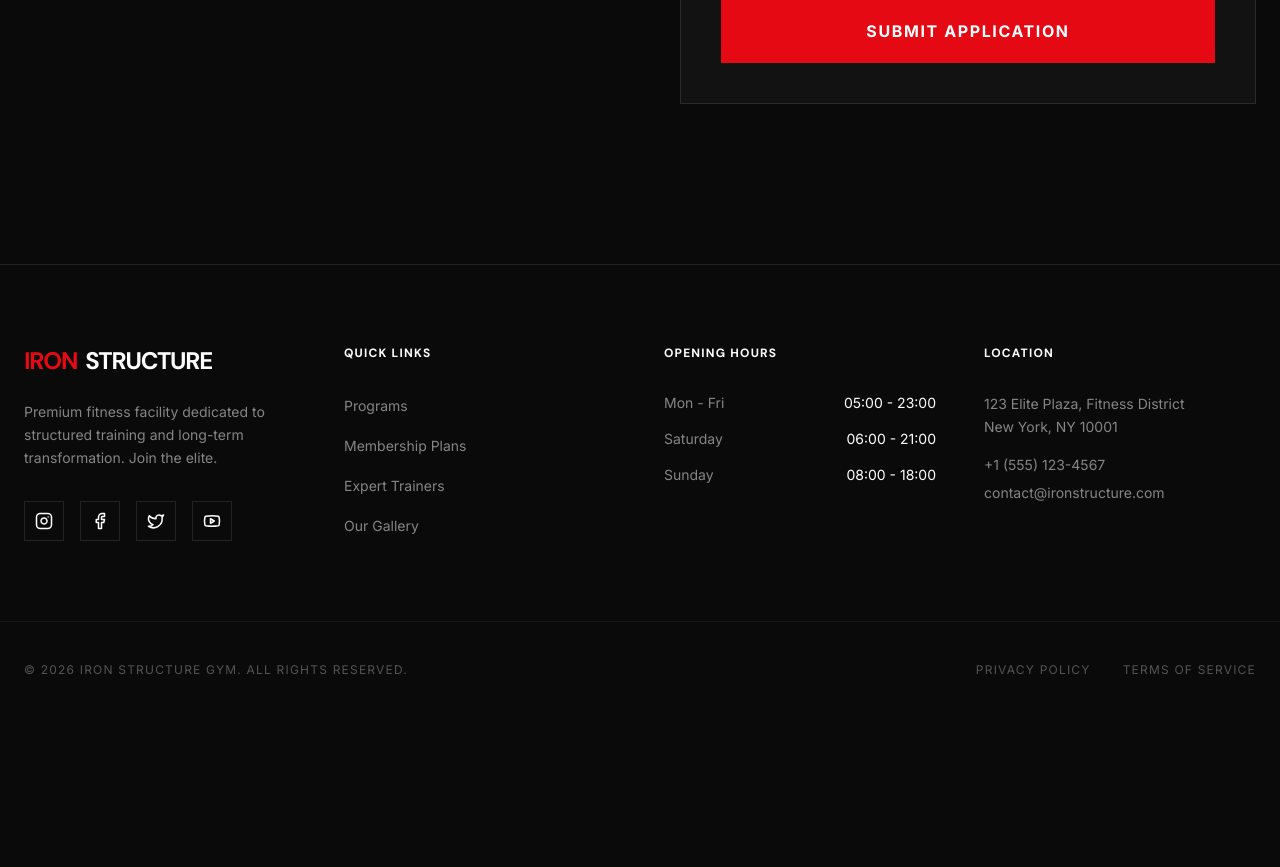
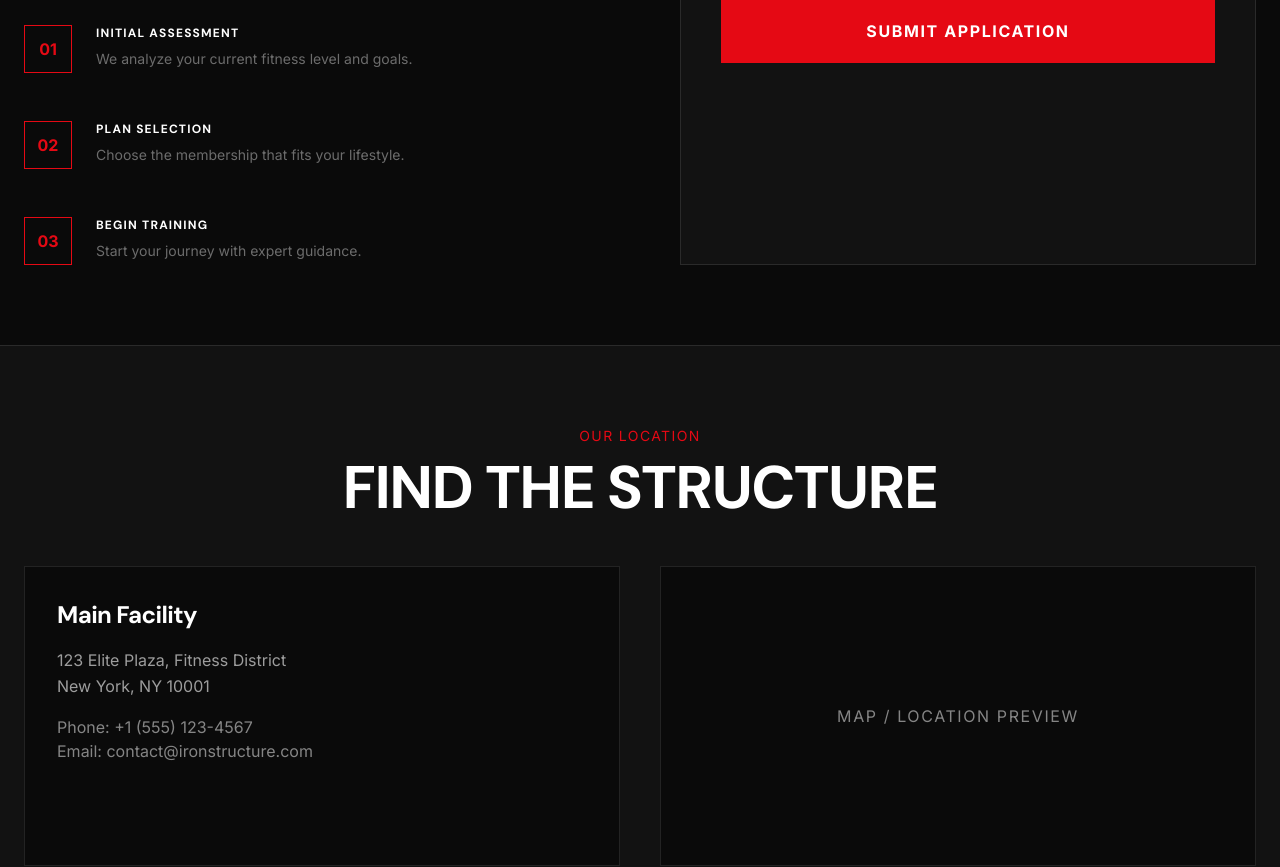
Before and after one commit to Ajay-0-6/gym-frontend-clean, a React (Vite) app: page /join in a window 1280 px wide. Shown: the part 520-1387 px from the top of the page. Before the commit the page ends 1238 px from the top, so only its background shows below. Built offline with nearby package versions, Linux system fonts and the light colour scheme.

Commit message:
Add location section to join page

```diff
--- a/src/pages/Join.tsx
+++ b/src/pages/Join.tsx
@@ -8,15 +8,14 @@ export default function Join() {
   const [searchParams] = useSearchParams();
   const initialPlan = searchParams.get("plan") || "standard";
 
-  const initialForm = {
+  const [formData, setFormData] = useState({
     name: "",
     email: "",
     phone: "",
     plan: initialPlan,
     goal: "muscle-gain",
-  };
+  });
 
-  const [formData, setFormData] = useState(initialForm);
   const [submitted, setSubmitted] = useState(false);
   const [loading, setLoading] = useState(false);
   const [activeDropdown, setActiveDropdown] = useState<string | null>(null);
@@ -25,39 +24,31 @@ export default function Join() {
     e.preventDefault();
     setLoading(true);
 
-    const payload = {
-      ...formData,
-      name: formData.name.trim(),
-      email: formData.email.trim(),
-      phone: formData.phone.trim(),
-    };
-
     try {
       const res = await fetch("https://gym-backend-vfvr.onrender.com/api/join", {
         method: "POST",
         headers: {
           "Content-Type": "application/json",
         },
-        body: JSON.stringify(payload),
+        body: JSON.stringify(formData),
       });
 
-      let data: any = {};
-      try {
-        data = await res.json();
-      } catch {
-        data = {};
-      }
-
-      console.log("Response:", data);
+      const data = await res.json();
 
       if (res.ok) {
         setSubmitted(true);
-        setFormData(initialForm);
+        setFormData({
+          name: "",
+          email: "",
+          phone: "",
+          plan: "standard",
+          goal: "muscle-gain",
+        });
       } else {
         alert(data.message || "Submission failed");
       }
     } catch (error) {
-      console.error("Submit Error:", error);
+      console.error(error);
       alert("Server error");
     } finally {
       setLoading(false);
@@ -94,20 +85,67 @@ export default function Join() {
 
   return (
     <div className="pt-32 pb-20">
+      {/* Main Join Section */}
       <section className="py-20 bg-dark">
         <div className="max-w-7xl mx-auto px-6 grid grid-cols-1 lg:grid-cols-2 gap-20">
-          {/* Left */}
+          {/* Left Side */}
           <div>
             <h1 className="text-5xl md:text-8xl font-display font-bold uppercase mb-8 leading-none">
               Join the <br /> <span className="text-brand">Structure</span>
             </h1>
 
             <p className="text-white/50 text-xl font-light leading-relaxed mb-12">
-              Take the first step towards your transformation.
+              Take the first step towards your transformation. Fill out the form
+              and we'll build your path to success.
             </p>
+
+            {/* 3 Steps */}
+            <div className="space-y-12">
+              <div className="flex gap-6">
+                <div className="w-12 h-12 border border-brand flex items-center justify-center text-brand font-bold">
+                  01
+                </div>
+                <div>
+                  <h4 className="font-bold uppercase tracking-widest text-xs mb-2">
+                    Initial Assessment
+                  </h4>
+                  <p className="text-white/40 text-sm">
+                    We analyze your current fitness level and goals.
+                  </p>
+                </div>
+              </div>
+
+              <div className="flex gap-6">
+                <div className="w-12 h-12 border border-brand flex items-center justify-center text-brand font-bold">
+                  02
+                </div>
+                <div>
+                  <h4 className="font-bold uppercase tracking-widest text-xs mb-2">
+                    Plan Selection
+                  </h4>
+                  <p className="text-white/40 text-sm">
+                    Choose the membership that fits your lifestyle.
+                  </p>
+                </div>
+              </div>
+
+              <div className="flex gap-6">
+                <div className="w-12 h-12 border border-brand flex items-center justify-center text-brand font-bold">
+                  03
+                </div>
+                <div>
+                  <h4 className="font-bold uppercase tracking-widest text-xs mb-2">
+                    Begin Training
+                  </h4>
+                  <p className="text-white/40 text-sm">
+                    Start your journey with expert guidance.
+                  </p>
+                </div>
+              </div>
+            </div>
           </div>
 
-          {/* Right Form */}
+          {/* Form */}
           <motion.div
             initial={{ opacity: 0, x: 20 }}
             animate={{ opacity: 1, x: 0 }}
@@ -123,7 +161,7 @@ export default function Join() {
                   onChange={(e) =>
                     setFormData({ ...formData, name: e.target.value })
                   }
-                  className="w-full bg-dark border border-white/10 px-4 py-4 text-white outline-none"
+                  className="w-full bg-dark border border-white/10 px-4 py-4 text-white"
                 />
 
                 <input
@@ -134,7 +172,7 @@ export default function Join() {
                   onChange={(e) =>
                     setFormData({ ...formData, email: e.target.value })
                   }
-                  className="w-full bg-dark border border-white/10 px-4 py-4 text-white outline-none"
+                  className="w-full bg-dark border border-white/10 px-4 py-4 text-white"
                 />
               </div>
 
@@ -147,7 +185,7 @@ export default function Join() {
                   onChange={(e) =>
                     setFormData({ ...formData, phone: e.target.value })
                   }
-                  className="w-full bg-dark border border-white/10 px-4 py-4 text-white outline-none"
+                  className="w-full bg-dark border border-white/10 px-4 py-4 text-white"
                 />
 
                 <div className="relative">
@@ -158,7 +196,7 @@ export default function Join() {
                     }
                     onFocus={() => setActiveDropdown("plan")}
                     onBlur={() => setActiveDropdown(null)}
-                    className="w-full bg-dark border border-white/10 px-4 py-4 text-white appearance-none outline-none"
+                    className="w-full bg-dark border border-white/10 px-4 py-4 text-white appearance-none"
                   >
                     <option value="basic">Basic Plan</option>
                     <option value="standard">Standard Plan</option>
@@ -181,7 +219,7 @@ export default function Join() {
                   }
                   onFocus={() => setActiveDropdown("goal")}
                   onBlur={() => setActiveDropdown(null)}
-                  className="w-full bg-dark border border-white/10 px-4 py-4 text-white appearance-none outline-none"
+                  className="w-full bg-dark border border-white/10 px-4 py-4 text-white appearance-none"
                 >
                   <option value="muscle-gain">Muscle Gain</option>
                   <option value="weight-loss">Weight Loss</option>
@@ -199,7 +237,7 @@ export default function Join() {
               <button
                 type="submit"
                 disabled={loading}
-                className="w-full py-5 bg-brand text-white font-bold uppercase tracking-widest hover:bg-brand/90 transition-all disabled:opacity-50 disabled:cursor-not-allowed"
+                className="w-full py-5 bg-brand text-white font-bold uppercase tracking-widest hover:bg-brand/90 transition-all disabled:opacity-50"
               >
                 {loading ? "Submitting..." : "Submit Application"}
               </button>
@@ -207,6 +245,38 @@ export default function Join() {
           </motion.div>
         </div>
       </section>
+
+      {/* Missing Location Section Added */}
+      <section className="py-20 bg-surface border-t border-white/10">
+        <div className="max-w-7xl mx-auto px-6">
+          <div className="text-center mb-12">
+            <p className="text-brand uppercase tracking-widest text-sm mb-3">
+              Our Location
+            </p>
+            <h2 className="text-4xl md:text-6xl font-display font-bold uppercase">
+              Find the Structure
+            </h2>
+          </div>
+
+          <div className="grid grid-cols-1 md:grid-cols-2 gap-10">
+            <div className="p-8 border border-white/10 bg-dark">
+              <h3 className="text-2xl font-bold mb-4">Main Facility</h3>
+              <p className="text-white/60 leading-relaxed mb-4">
+                123 Elite Plaza, Fitness District <br />
+                New York, NY 10001
+              </p>
+              <p className="text-white/50">Phone: +1 (555) 123-4567</p>
+              <p className="text-white/50">Email: contact@ironstructure.com</p>
+            </div>
+
+            <div className="border border-white/10 overflow-hidden min-h-[300px] bg-dark flex items-center justify-center">
+              <p className="text-white/50 uppercase tracking-widest">
+                Map / Location Preview
+              </p>
+            </div>
+          </div>
+        </div>
+      </section>
     </div>
   );
 }
```
